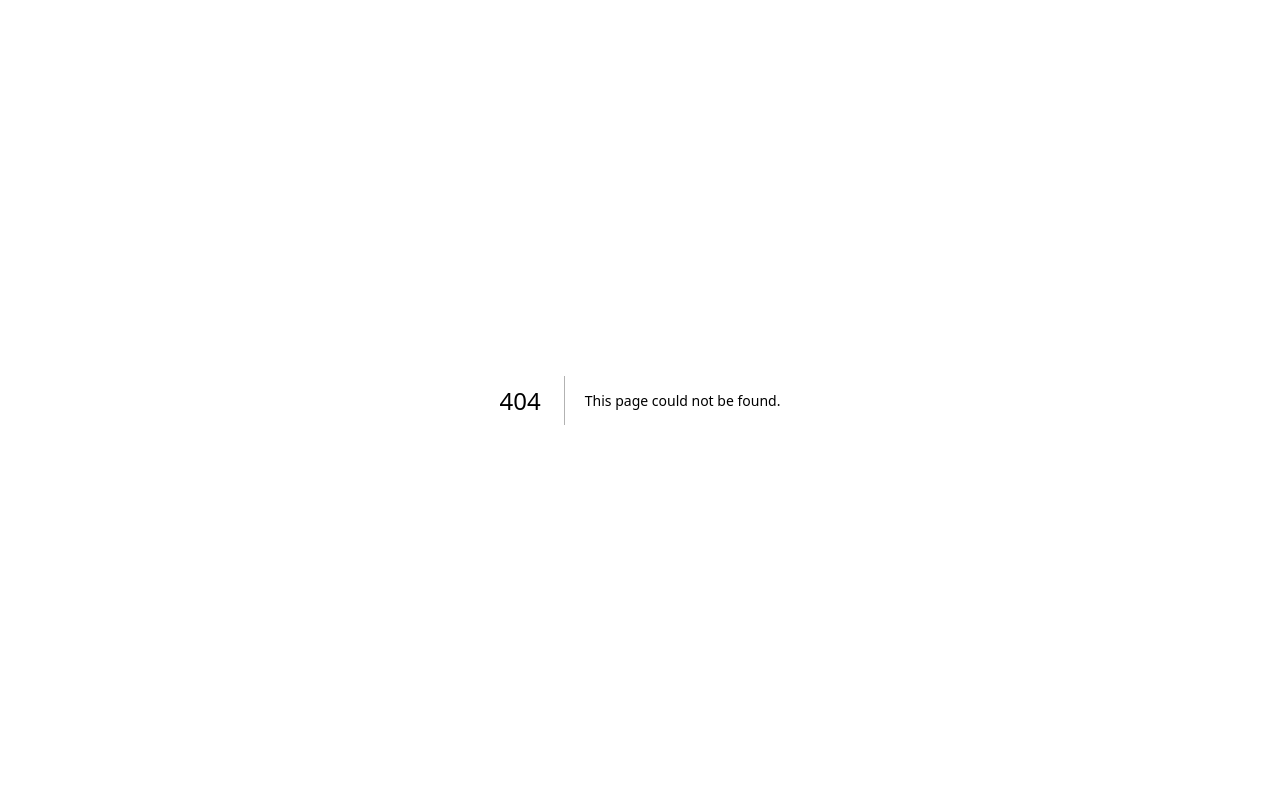
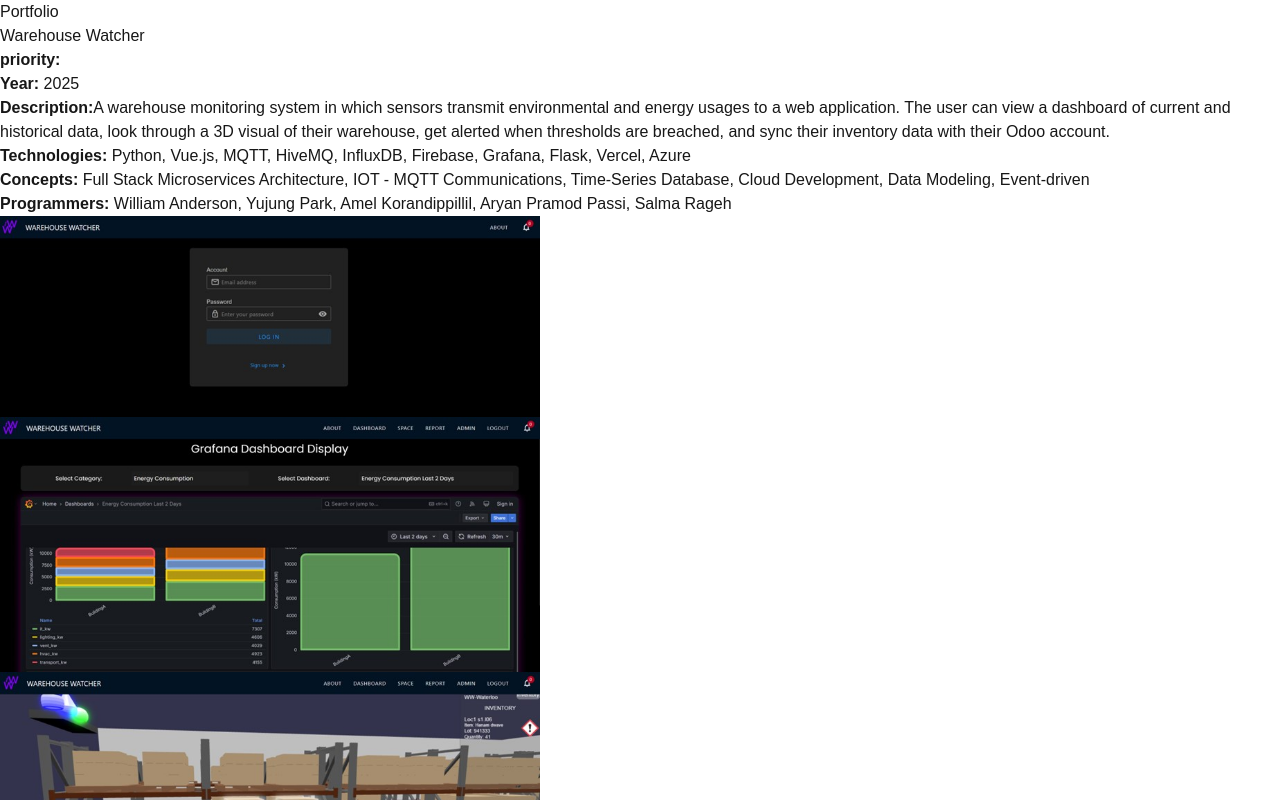
Before and after one commit to WilliamDAnderson/Portfolio-2, a Next.js app: page /portfolio in a window 1280 px wide. Before the commit this address had no page. Shown: the top 800 px of the page. Built offline with nearby package versions, Linux system fonts and the light colour scheme.

Commit message:
Data for just the capstone project is taken from a JSON file and displayed on the /portfolio page.

```diff
--- /dev/null
+++ b/src/app/portfolio/page.tsx
@@ -0,0 +1,45 @@
+/*
+    Name:           William Anderson
+    Date:           April 10, 2025
+    Description:    Projects page. Holds info on all projects in a long scrollable page.
+*/
+
+import { Project } from '../../types/project';
+import { getProjects } from '../../utils/getProjects';
+
+const PortfolioPage = async () => {
+  //  Get the projects from json data.
+  const projects: Project[] = getProjects();
+
+  return (
+    <div>
+      <h1>Portfolio</h1>
+      {projects.length == 0 ? (
+        <p>No projects found.</p>
+      ) : (
+        <ul>
+          {projects.map((project) => (
+            <li key={project.title}>
+              <h2>{project.title}</h2>
+              <p><strong>priority:</strong> {project.tag}</p>
+              <p><strong>Year:</strong> {project.year}</p>
+              <p><strong>Description:</strong>{project.description}</p>
+              <ul>
+                <li><strong>Technologies:</strong> {project.technologies.join(', ')}</li>
+                <li><strong>Concepts:</strong> {project.concepts.join(', ')}</li>
+                <li><strong>Programmers:</strong> {project.programmers.join(', ')}</li>
+              </ul>
+              <div>
+                {project.images.map((image, index) => (
+                  <img key={index} src={`/${image}`} alt={`${project.title} - ${index}`} width={540} />
+                ))}
+              </div>
+            </li>
+          ))}
+        </ul>
+      )}
+    </div>
+  );
+};
+
+export default PortfolioPage;
--- a/src/data/projects.json
+++ b/src/data/projects.json
@@ -1,10 +1,10 @@
-export const projects = [
+[
   {
-    title: "Warehouse Watcher",
-    tag: "Capstone",
-    year: "2025",
-    description: "A warehouse monitoring system in which sensors transmit environmental and energy usages to a web application. The user can view a dashboard of current and historical data, look through a 3D visual of their warehouse, get alerted when thresholds are breached, and sync their inventory data with their Odoo account.",
-    technologies: ["Python",
+    "title": "Warehouse Watcher",
+    "priority": "1",
+    "year": "2025",
+    "description": "A warehouse monitoring system in which sensors transmit environmental and energy usages to a web application. The user can view a dashboard of current and historical data, look through a 3D visual of their warehouse, get alerted when thresholds are breached, and sync their inventory data with their Odoo account.",
+    "technologies": ["Python",
                      "Vue.js",
                      "MQTT",
                      "HiveMQ",
@@ -14,20 +14,20 @@ export const projects = [
                      "Flask",
                      "Vercel",
                      "Azure"],
-    concepts: ["Full Stack Microservices Architecture",
+    "concepts": ["Full Stack Microservices Architecture",
                  "IOT - MQTT Communications",
                  "Time-Series Database",
                  "Cloud Development",
                  "Data Modeling",
-               "Event-driven"]
-    images: ["images/capstone_login",
-             "images/capstone_dashboard.jpg",
-             "images/capstone_3d.jpg",
-             "images/capstone_admin.jpg"],
-    programmers: ["William Anderson",
+                 "Event-driven"],
+    "images": ["../images/capstone_login.jpg",
+               "../images/capstone_dashboard.jpg",
+               "../images/capstone_3d.jpg",
+               "../images/capstone_admin.jpg"],
+    "programmers": ["William Anderson",
                     "Yujung Park",
                     "Amel Korandippillil",
                     "Aryan Pramod Passi",
                     "Salma Rageh"]
-  },
-];
+  }
+]
--- /dev/null
+++ b/src/types/project.ts
@@ -0,0 +1,16 @@
+/*
+    Name:           William Anderson
+    Date:           April 10, 2025
+    Description:    Projects
+*/
+
+type Project = {
+    title: string;
+    priority: string;
+    year: string;
+    description: string;
+    technologies: string[];
+    concepts: string[];
+    images: string[];
+    programmers: string[];
+  };
--- /dev/null
+++ b/src/utils/getProjects.ts
@@ -0,0 +1,21 @@
+/*
+    Name:           William Anderson
+    Date:           April 10, 2025
+    Description:    Used to fetch project json data.
+*/
+
+import fs from 'fs';
+import path from 'path';
+import { Project } from '../types/project';
+
+//  Function:     getProjects()
+//  Description:  Gets project data from /src/data/projects.json and returns it as an array of
+//                Project.
+export const getProjects = (): Project[] => {
+  //  Get project data from json file
+  const filePath = path.join(process.cwd(), 'src', 'data', 'projects.json');
+  const jsonData = fs.readFileSync(filePath, 'utf-8');
+  //  Return an array of Project
+  const projects: Project[] = JSON.parse(jsonData);
+  return projects;
+};
```
Also changed, not shown: public/images/capstone_3d.jpg (renamed from public/images/capstone-3d.jpg). Lines whose indentation alone changed are shown as unchanged.
